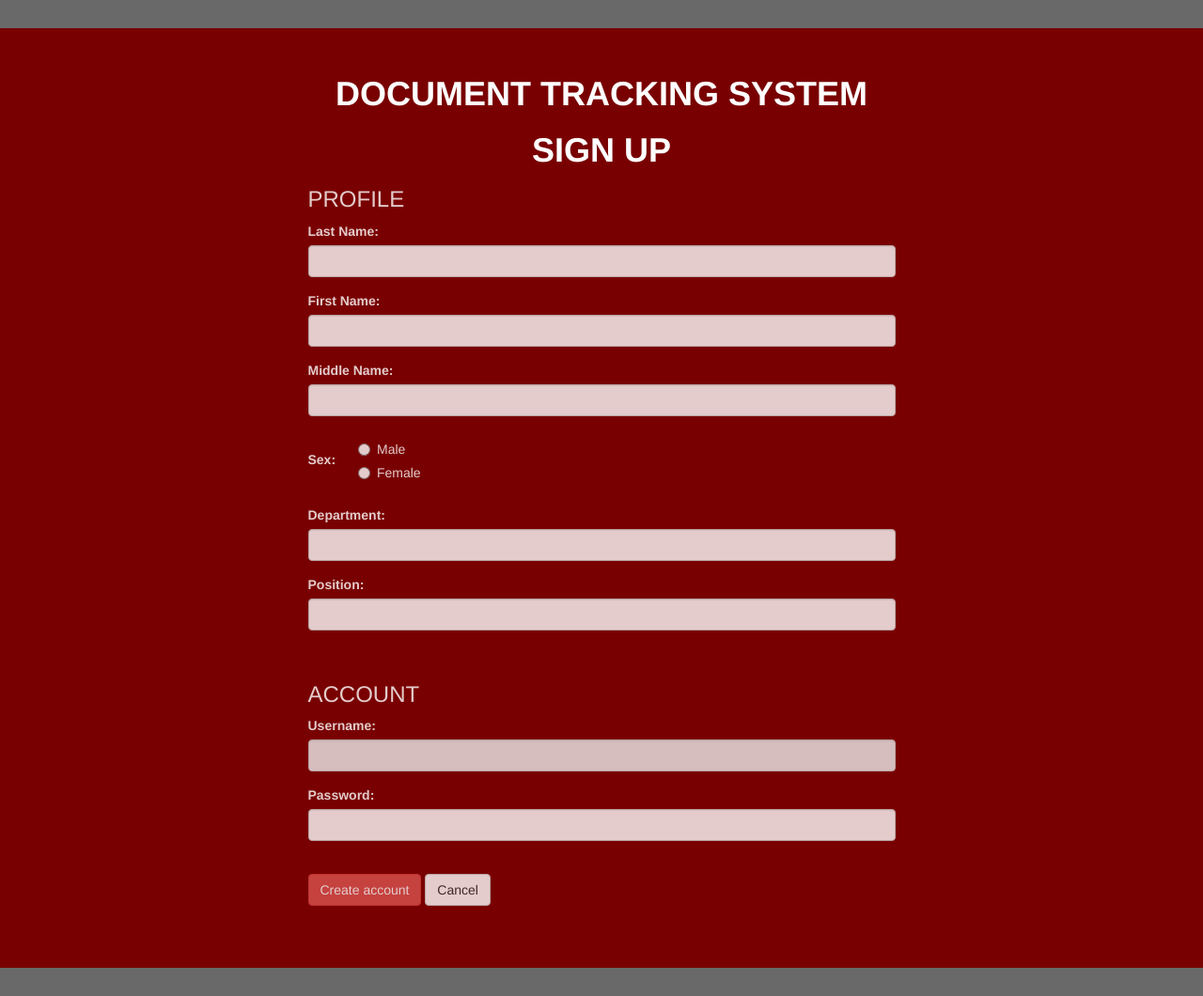
After one commit to geisher09/Document-Tracking-System, a CodeIgniter app: page /database/index.php/home/signup in a window 1280 px wide. The commit adds this page. Shown: the whole page at 94% size. Run offline with CodeIgniter, Linux system fonts and the light colour scheme; some libraries are stand-ins or nearby versions.

Commit message:
Merged Views

```diff
--- a/application/controllers/Home.php
+++ b/application/controllers/Home.php
@@ -58,9 +58,22 @@ class Home extends CI_Controller {
 		$this->load->view('footer');
 	}
 
+	public function offices(){
+		$header_data['title']="Offices";
+
+		$this->load->view('header',$header_data);
+		$this->load->view('offices');
+		$this->load->view('footer');
+	}
+
 	public function login(){
 		$header_data['title']="Login";
 		$this->load->view('login',$header_data);
+	}
+
+	public function signup(){
+		$header_data['title']="Sign Up";
+		$this->load->view('signup',$header_data);
 	}
 
 	public function save(){
--- /dev/null
+++ b/application/views/desktop.ini
@@ -0,0 +1,2 @@
+[LocalizedFileNames]
+offices.php=@offices.php,0
--- a/application/views/header.php
+++ b/application/views/header.php
@@ -40,7 +40,7 @@
 				<li><a href="<?php echo site_url('Home/profile'); ?>">Profile</a></li>
 				<li><a href="<?php echo site_url('Home/docu'); ?>"> All Documents </a></li>
 				<li><a href="<?php echo site_url('Home/add'); ?>">Add Documents</a></li>
-				<li><a href="#">Offices & Employees</a></li>
+				<li><a href="<?php echo site_url('Home/offices'); ?>">Offices & Employees</a></li>
 			</ul>
 
 			<ul class="nav navbar-nav navbar-right">
--- a/application/views/login.php
+++ b/application/views/login.php
@@ -35,6 +35,7 @@
 					<button type="submit" class="btn btn-danger btn-lg"> LOGIN </button>
 				</div>
 			</form>
+			<a href="<?php echo site_url('Home/signup'); ?>" id="newaccountlink">Create an account</a>
 		</div>
 	</div>
 
--- /dev/null
+++ b/application/views/signup.php
@@ -0,0 +1,80 @@
+<head>
+<title> <?php echo $title; ?> </title>
+	<meta name="viewport" content="width=device-width, initial-scale=1">
+
+	<link rel="stylesheet" href="<?php echo base_url("assets/css/bootstrap.min.css"); ?>" />
+	<link rel="stylesheet" href="<?php echo base_url("assets/css/bootstrap.css");?>" />
+	<link rel="stylesheet" href="<?php echo base_url("assets/css/modi.css");?>" />
+
+	<script src="<?php echo base_url("assets/js/jquery.min.js"); ?>" /></script>
+	<script src="<?php echo base_url("assets/js/bootstrap.min.js"); ?>" /></script>
+</head>
+<div class= "container-fluid">
+	<div class="row">
+		<div class=" col-md-12 col-sm-12 col-xs-12 border">
+
+		</div>
+	</div>
+
+
+	<div class="row">
+		<div class=" col-md-12 col-sm-12 col-xs-12 body " style="height:1000px;">
+		    <h1 align="center" style="color:white; margin-top: 50px"><b> DOCUMENT TRACKING SYSTEM </b> </h1>
+		    <h1 align="center" style="color:white;"><b> SIGN UP </b> </h1>
+			<form class="lgform">
+				<h3>PROFILE</h3>
+				<div class="form-group">
+					<label for="lname">Last Name:</label>
+					<input type="text" class="form-control" id="lname">
+				  </div>
+				<div class="form-group">
+					<label for="fname">First Name:</label>
+					<input type="text" class="form-control" id="fname">
+				  </div>
+				<div class="form-group">
+					<label for="mname">Middle Name:</label>
+					<input type="text" class="form-control" id="mname">
+				  </div>
+				<div class="form-group">
+					<label for="sex">Sex:</label>
+					<div class="radio-inline">
+						<div class="radio">
+						  <label><input type="radio" name="optradio">Male</label>
+						</div>
+						<div class="radio">
+						  <label><input type="radio" name="optradio">Female</label>
+						</div>
+						</div>
+				  </div>
+				<div class="form-group">
+					<label for="department">Department:</label>
+					<input type="text" class="form-control" id="department">
+				  </div>
+				<div class="form-group">
+					<label for="status">Position:</label>
+					<input type="text" class="form-control" id="status">
+				  </div>
+				  <br/>
+				  <h3>ACCOUNT</h3>
+				<div class="form-group">
+					<label for="email">Username:</label>
+					<input type="text" class="form-control" id="email" disabled>
+				  </div>
+				  <div class="form-group">
+					<label for="pwd">Password:</label>
+					<input type="password" class="form-control" id="pwd">
+				  </div>
+				  <br />
+				  <button type="submit" class="btn btn-danger btn-md">Create account</button>
+				  <a href="<?php echo site_url('Home/login'); ?>" class="btn btn-default btn-md" role="button">Cancel</a>
+			</form>
+		</div>
+	</div>
+
+	<div class="row">
+		<div class=" col-md-12 col-sm-12 col-xs-12 border">
+
+		</div>
+	</div>
+
+</div>
--- a/assets/css/modi.css
+++ b/assets/css/modi.css
@@ -11,7 +11,7 @@
 	width: 100%;
 }
 
-a:hover {
+li:hover {
 	text-decoration: none;
 	color: #ffffff !important;
 	background-color: #790000 !important;
@@ -83,3 +83,21 @@ a:hover {
 	font-size: 24px;
 	font-family: Georgia;
 }
+
+/* Sign up */
+#newaccountlink {
+	font-size:15px;
+	color:#fff;
+}
+#newaccountlink:hover,
+#newaccountlink:focus {
+	text-decoration:underline;
+	color:#ff8080 !important;
+}
+
+/* 'Offices and Employees' Section */
+
+.o {
+	color: white;
+	float: left;
+}
```
Also changed, not shown: application/views/offices.php (added, +45 -0 lines).
